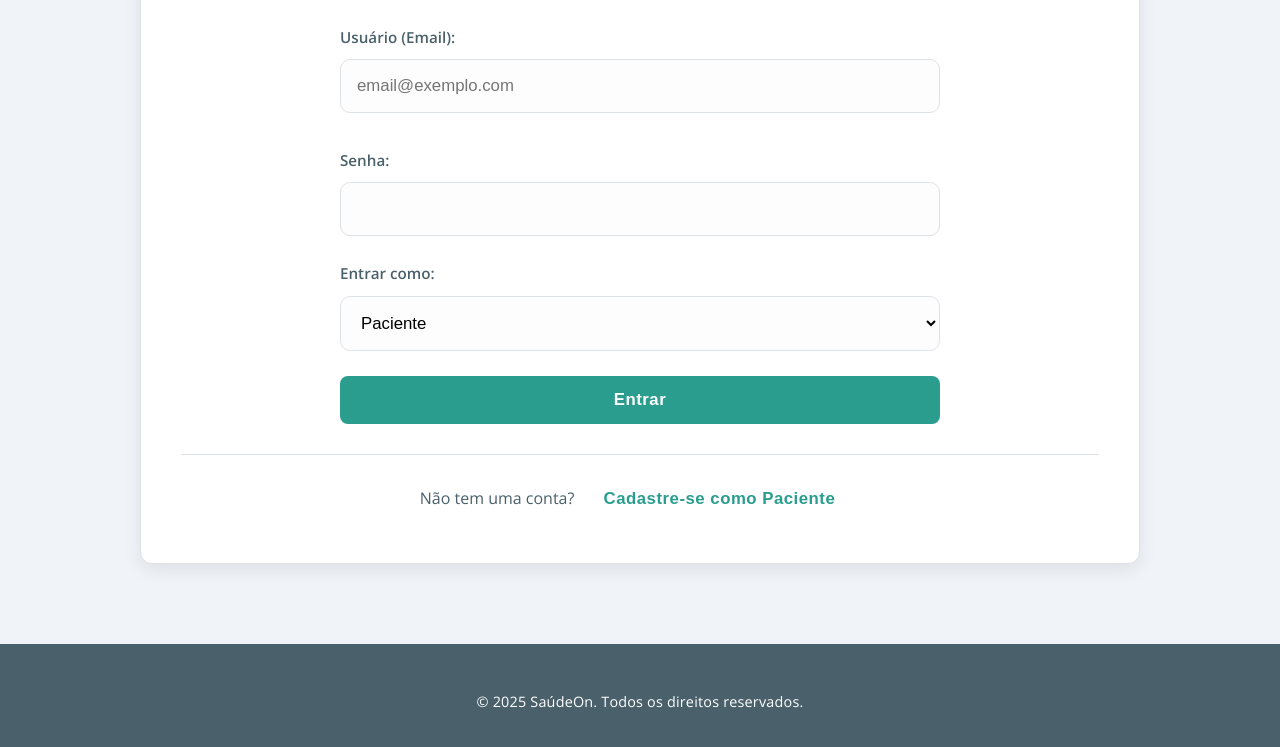
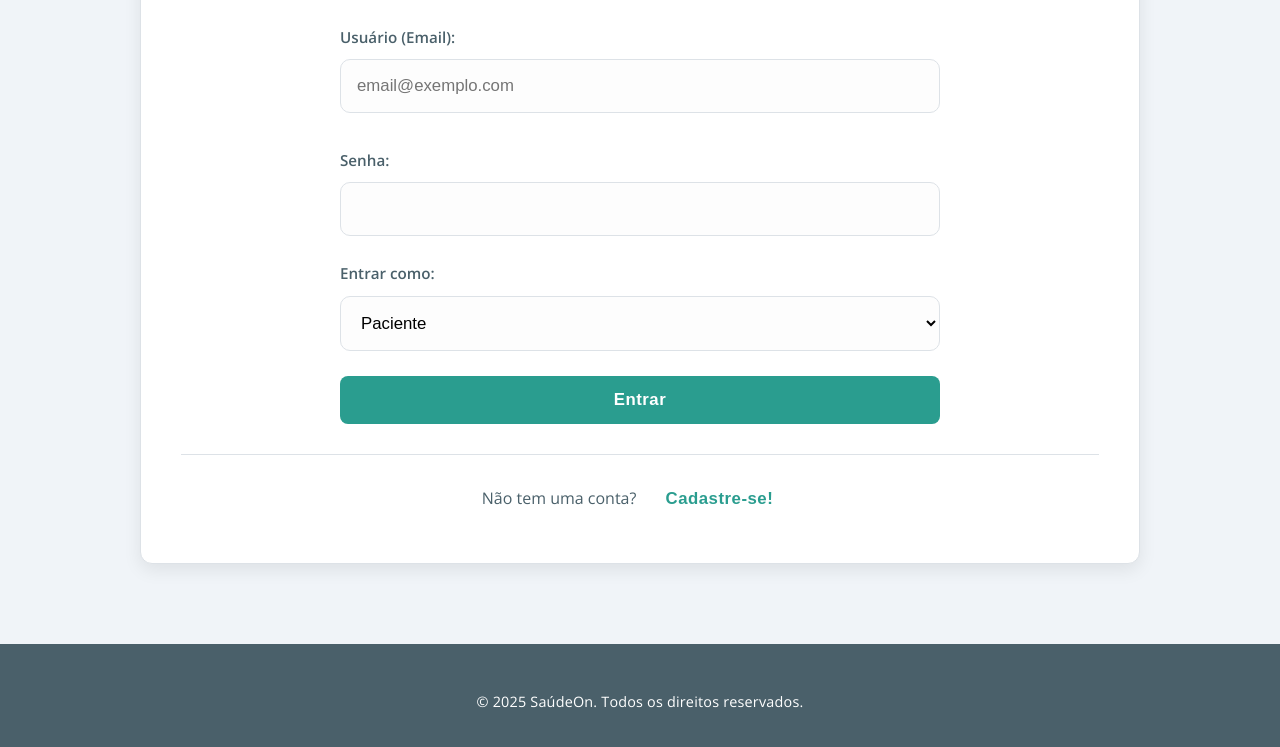
Before and after one commit to i-malur/fatec-engenharia-de-software, a plain HTML site: page saudeOn-repo/index.html in a window 1280 px wide. Shown: the part 293-1040 px from the top of the page. Drawn offline with nearby package versions, Linux system fonts and the light colour scheme.

Commit message:
arrumando frase

```diff
--- a/saudeOn-repo/index.html
+++ b/saudeOn-repo/index.html
@@ -44,7 +44,7 @@
                     <p id="login-message" class="message error-message"></p>
                 </form>
                 <div class="card-footer-action">
-                    <p>Não tem uma conta? <button type="button" class="btn btn-text" id="show-register-form-btn" data-role="paciente">Cadastre-se como Paciente</button></p>
+                    <p>Não tem uma conta? <button type="button" class="btn btn-text" id="show-register-form-btn" data-role="paciente">Cadastre-se! </button></p>
                 </div>
             </section>
 
```
